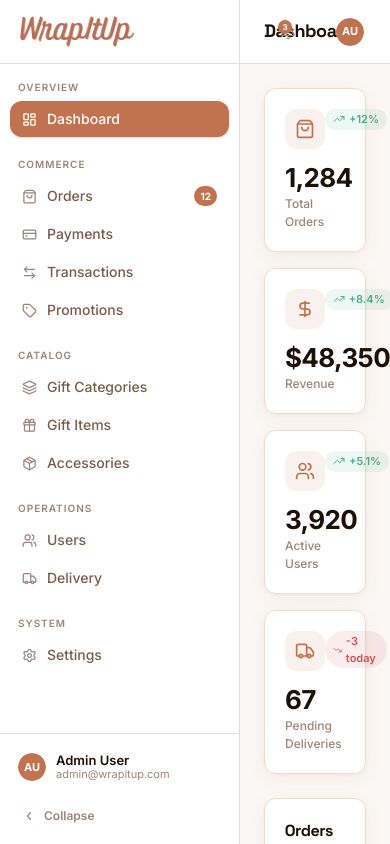
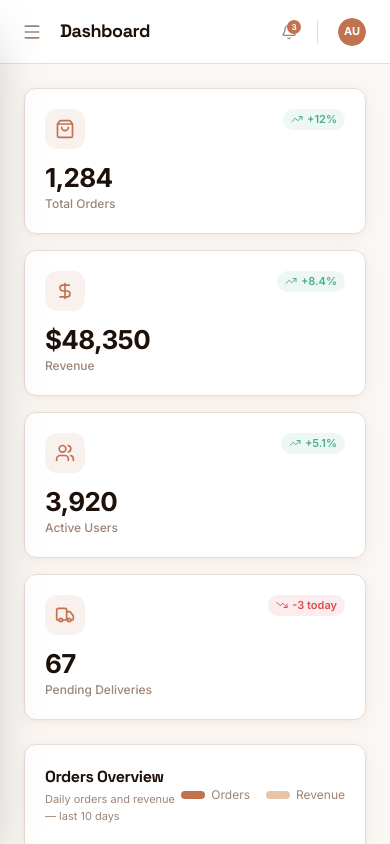
Before and after one commit to arshartisan/wiu-admin, a React (Vite) app: page /dashboard in a window 390 px wide. Built offline with nearby package versions, Linux system fonts and the light colour scheme.

Commit message:
feat: enhance AppLayout, Sidebar, and Topbar components with mobile responsiveness and improved state management

```diff
--- a/src/components/layout/AppLayout.jsx
+++ b/src/components/layout/AppLayout.jsx
@@ -1,17 +1,29 @@
-import React, { useState } from 'react'
-import { Outlet } from 'react-router-dom'
+import React, { useState, useEffect } from 'react'
+import { Outlet, useLocation } from 'react-router-dom'
 import Sidebar from './Sidebar'
 import Topbar from './Topbar'
 import { Toaster } from 'sonner'
 
 export default function AppLayout() {
   const [collapsed, setCollapsed] = useState(false)
+  const [mobileOpen, setMobileOpen] = useState(false)
+  const location = useLocation()
+
+  // Close mobile sidebar on route change
+  useEffect(() => {
+    setMobileOpen(false)
+  }, [location.pathname])
 
   return (
     <div className="flex h-screen overflow-hidden bg-background">
-      <Sidebar collapsed={collapsed} onToggle={() => setCollapsed(!collapsed)} />
+      <Sidebar
+        collapsed={collapsed}
+        onToggle={() => setCollapsed(!collapsed)}
+        mobileOpen={mobileOpen}
+        onMobileClose={() => setMobileOpen(false)}
+      />
       <div className="flex flex-col flex-1 overflow-hidden">
-        <Topbar />
+        <Topbar onMobileMenuToggle={() => setMobileOpen(prev => !prev)} />
         <main className="flex-1 overflow-y-auto p-6 scroll-smooth">
           <Outlet />
         </main>
--- a/src/components/layout/Sidebar.jsx
+++ b/src/components/layout/Sidebar.jsx
@@ -1,10 +1,10 @@
-import React from 'react'
+import React, { useEffect, useState } from 'react'
 import { NavLink, useLocation } from 'react-router-dom'
 import { motion, AnimatePresence } from 'framer-motion'
 import {
   LayoutDashboard, ShoppingBag, CreditCard, ArrowLeftRight, Tag,
   Layers, Gift, Package, Users, Truck, Settings, ChevronLeft, ChevronRight,
-  LogOut, User
+  LogOut, User, X
 } from 'lucide-react'
 import { cn } from '@/lib/utils'
 import { Button } from '@/components/ui/button'
@@ -54,23 +54,61 @@ const navGroups = [
   },
 ]
 
-export default function Sidebar({ collapsed, onToggle }) {
+function useIsMobile(breakpoint = 1024) {
+  const [isMobile, setIsMobile] = useState(
+    typeof window !== 'undefined' ? window.innerWidth < breakpoint : false
+  )
+  useEffect(() => {
+    const mql = window.matchMedia(`(max-width: ${breakpoint - 1}px)`)
+    const handler = (e) => setIsMobile(e.matches)
+    mql.addEventListener('change', handler)
+    setIsMobile(mql.matches)
+    return () => mql.removeEventListener('change', handler)
+  }, [breakpoint])
+  return isMobile
+}
+
+export default function Sidebar({ collapsed, onToggle, mobileOpen, onMobileClose }) {
   const location = useLocation()
+  const isMobile = useIsMobile()
+  // On mobile the sidebar is always full-width (never collapsed)
+  const isCollapsed = !isMobile && collapsed
 
   return (
     <TooltipProvider delayDuration={0}>
+      {/* Mobile backdrop */}
+      <AnimatePresence>
+        {mobileOpen && isMobile && (
+          <motion.div
+            className="fixed inset-0 bg-black/50 z-40"
+            initial={{ opacity: 0 }}
+            animate={{ opacity: 1 }}
+            exit={{ opacity: 0 }}
+            transition={{ duration: 0.2 }}
+            onClick={onMobileClose}
+          />
+        )}
+      </AnimatePresence>
+
       <motion.aside
-        className="h-screen bg-card border-r border-border flex flex-col flex-shrink-0"
-        animate={{ width: collapsed ? 64 : 240 }}
+        className={cn(
+          'h-screen bg-card border-r border-border flex flex-col flex-shrink-0',
+          isMobile && 'fixed top-0 left-0 z-50 shadow-2xl',
+          isMobile && !mobileOpen && 'pointer-events-none'
+        )}
+        animate={{
+          width: isMobile ? 260 : isCollapsed ? 64 : 240,
+          x: isMobile ? (mobileOpen ? 0 : -260) : 0,
+        }}
         transition={{ duration: 0.25, ease: [0.25, 0.46, 0.45, 0.94] }}
       >
 
         {/* Logo */}
         <div className={cn(
           'flex items-center h-16 border-b border-border flex-shrink-0',
-          collapsed ? 'justify-center px-0' : 'px-5'
+          isCollapsed ? 'justify-center px-0' : 'px-5'
         )}>
-          {collapsed ? (
+          {isCollapsed ? (
             <motion.div
               className="h-8 w-8 rounded-lg bg-primary/10 flex items-center justify-center"
               whileHover={{ scale: 1.1, rotate: 5 }}
@@ -79,12 +117,19 @@ export default function Sidebar({ collapsed, onToggle }) {
               <Gift className="h-4 w-4 text-primary" />
             </motion.div>
           ) : (
-            <img
-              src="/logo.png"
-              alt="WrapItUp"
-              className="h-8 w-auto object-contain"
-              style={{ maxWidth: '160px' }}
-            />
+            <>
+              <img
+                src="/logo.png"
+                alt="WrapItUp"
+                className="h-8 w-auto object-contain flex-1"
+                style={{ maxWidth: '160px' }}
+              />
+              {isMobile && (
+                <Button variant="ghost" size="icon" className="h-8 w-8 flex-shrink-0" onClick={onMobileClose}>
+                  <X className="h-4 w-4 text-muted-foreground" />
+                </Button>
+              )}
+            </>
           )}
         </div>
 
@@ -93,7 +138,7 @@ export default function Sidebar({ collapsed, onToggle }) {
           {navGroups.map((group) => (
             <div key={group.label}>
               <AnimatePresence>
-                {!collapsed && (
+                {!isCollapsed && (
                   <motion.p
                     className="text-[10px] font-semibold text-muted-foreground uppercase tracking-[0.1em] mb-1.5 px-2"
                     initial={{ opacity: 0, x: -8 }}
@@ -105,7 +150,7 @@ export default function Sidebar({ collapsed, onToggle }) {
                   </motion.p>
                 )}
               </AnimatePresence>
-              {collapsed && <div className="mb-2 h-px bg-border mx-1 opacity-60" />}
+              {isCollapsed && <div className="mb-2 h-px bg-border mx-1 opacity-60" />}
               <nav className="space-y-0.5">
                 {group.items.map((item) => {
                   const Icon = item.icon
@@ -115,7 +160,7 @@ export default function Sidebar({ collapsed, onToggle }) {
                       to={item.route}
                       className={cn(
                         'relative flex items-center gap-2.5 rounded-lg text-sm font-medium transition-colors duration-150 group',
-                        collapsed ? 'justify-center py-2.5 px-0' : 'px-3 py-2',
+                        isCollapsed ? 'justify-center py-2.5 px-0' : 'px-3 py-2',
                         isActive
                           ? 'text-white'
                           : 'text-text-secondary hover:bg-secondary hover:text-text-primary'
@@ -132,8 +177,8 @@ export default function Sidebar({ collapsed, onToggle }) {
                         'h-[15px] w-[15px] flex-shrink-0 relative z-10 transition-colors',
                         isActive ? 'text-white' : 'text-muted-foreground group-hover:text-primary'
                       )} />
-                      {!collapsed && <span className="flex-1 truncate relative z-10">{item.label}</span>}
-                      {!collapsed && item.badge && (
+                      {!isCollapsed && <span className="flex-1 truncate relative z-10">{item.label}</span>}
+                      {!isCollapsed && item.badge && (
                         <span className={cn(
                           'h-5 min-w-[20px] px-1.5 rounded-full text-[10px] font-bold flex items-center justify-center relative z-10',
                           isActive ? 'bg-white/25 text-white' : 'bg-primary text-white'
@@ -144,7 +189,7 @@ export default function Sidebar({ collapsed, onToggle }) {
                     </NavLink>
                   )
 
-                  return collapsed ? (
+                  return isCollapsed ? (
                     <Tooltip key={item.route}>
                       <TooltipTrigger asChild>{navItem}</TooltipTrigger>
                       <TooltipContent side="right">
@@ -164,17 +209,17 @@ export default function Sidebar({ collapsed, onToggle }) {
         </div>
 
         {/* User */}
-        <div className={cn('p-2.5 border-t border-border', collapsed && 'px-2')}>
+        <div className={cn('p-2.5 border-t border-border', isCollapsed && 'px-2')}>
           <DropdownMenu>
             <DropdownMenuTrigger asChild>
               <button className={cn(
                 'w-full flex items-center gap-2.5 p-2 rounded-lg hover:bg-secondary transition-colors',
-                collapsed && 'justify-center'
+                isCollapsed && 'justify-center'
               )}>
                 <Avatar className="h-7 w-7 flex-shrink-0">
                   <AvatarFallback className="text-[11px] font-bold bg-primary text-white">AU</AvatarFallback>
                 </Avatar>
-                {!collapsed && (
+                {!isCollapsed && (
                   <div className="flex-1 text-left min-w-0">
                     <p className="text-[13px] font-semibold text-text-primary truncate leading-tight">Admin User</p>
                     <p className="text-[11px] text-muted-foreground truncate leading-tight">admin@wrapitup.com</p>
@@ -182,7 +227,7 @@ export default function Sidebar({ collapsed, onToggle }) {
                 )}
               </button>
             </DropdownMenuTrigger>
-            <DropdownMenuContent side="top" align={collapsed ? 'center' : 'start'} className="w-52">
+            <DropdownMenuContent side="top" align={isCollapsed ? 'center' : 'start'} className="w-52">
               <DropdownMenuItem><User className="h-4 w-4 mr-2" /> Profile</DropdownMenuItem>
               <DropdownMenuItem><Settings className="h-4 w-4 mr-2" /> Settings</DropdownMenuItem>
               <DropdownMenuSeparator />
@@ -191,24 +236,24 @@ export default function Sidebar({ collapsed, onToggle }) {
           </DropdownMenu>
         </div>
 
-        {/* Collapse toggle */}
-        <div className={cn('px-2.5 pb-3', collapsed && 'px-2')}>
+        {/* Collapse toggle — hidden on mobile */}
+        <div className={cn('px-2.5 pb-3 hidden lg:block', isCollapsed && 'px-2')}>
           <Button
             variant="ghost"
             size="sm"
             onClick={onToggle}
             className={cn(
               'w-full gap-2 text-muted-foreground hover:text-primary text-xs',
-              collapsed ? 'px-0 justify-center' : 'justify-start'
+              isCollapsed ? 'px-0 justify-center' : 'justify-start'
             )}
           >
             <motion.div
-              animate={{ rotate: collapsed ? 180 : 0 }}
+              animate={{ rotate: isCollapsed ? 180 : 0 }}
               transition={{ duration: 0.25 }}
             >
               <ChevronLeft className="h-3.5 w-3.5" />
             </motion.div>
-            {!collapsed && <span>Collapse</span>}
+            {!isCollapsed && <span>Collapse</span>}
           </Button>
         </div>
       </motion.aside>
--- a/src/components/layout/Topbar.jsx
+++ b/src/components/layout/Topbar.jsx
@@ -1,7 +1,7 @@
 import React from 'react'
 import { useLocation } from 'react-router-dom'
 import { motion } from 'framer-motion'
-import { Bell, Search, Settings, User, LogOut, ChevronDown } from 'lucide-react'
+import { Bell, Search, Settings, User, LogOut, ChevronDown, Menu } from 'lucide-react'
 import { Button } from '@/components/ui/button'
 import { Input } from '@/components/ui/input'
 import { Avatar, AvatarFallback } from '@/components/ui/avatar'
@@ -31,13 +31,23 @@ const notifications = [
   { id: 4, text: 'Order #ORD-008 delivered', time: '3 hr ago', unread: false },
 ]
 
-export default function Topbar() {
+export default function Topbar({ onMobileMenuToggle }) {
   const location = useLocation()
   const meta = routeMeta[location.pathname] || routeMeta['/dashboard']
   const unreadCount = notifications.filter(n => n.unread).length
 
   return (
-    <header className="h-16 bg-card border-b border-border flex items-center px-6 gap-4 flex-shrink-0">
+    <header className="h-16 bg-card border-b border-border flex items-center px-4 sm:px-6 gap-3 sm:gap-4 flex-shrink-0">
+      {/* Mobile hamburger */}
+      <Button
+        variant="ghost"
+        size="icon"
+        className="h-8 w-8 lg:hidden flex-shrink-0"
+        onClick={onMobileMenuToggle}
+      >
+        <Menu className="h-5 w-5 text-muted-foreground" />
+      </Button>
+
       <div className="flex-1 min-w-0">
         <motion.h1
           key={meta.title}
```
Also changed, not shown: .claude/settings.local.json.
